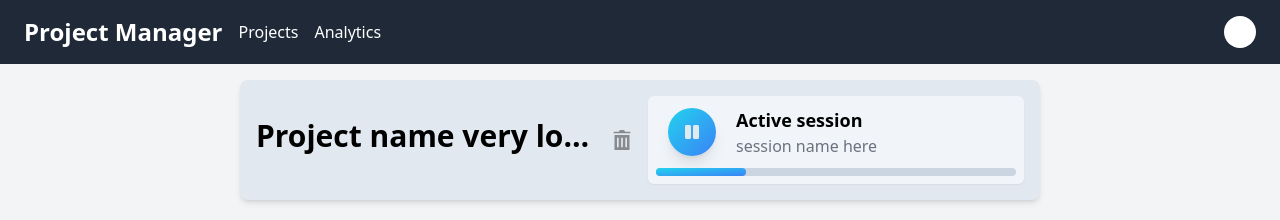
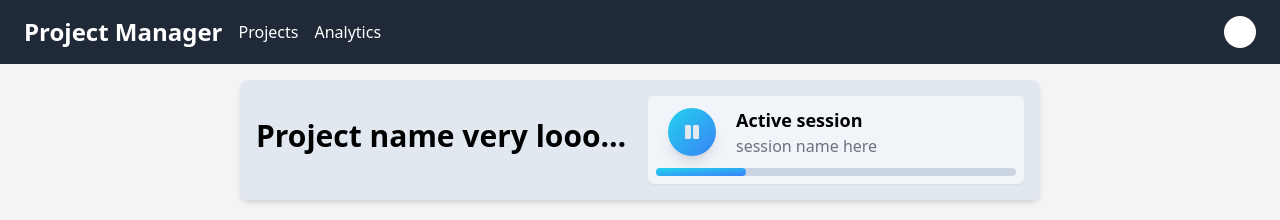
Before and after one commit to my-hack-club-projects/project-manager, a Vue app in the folder frontend/: page /projects/0/0/view in a window 1280 px wide. Shown: the top 220 px of the page. Built offline with nearby package versions, Linux system fonts and the light colour scheme.

Commit message:
Removed delete project icon

```diff
--- a/frontend/src/components/project/SessionInfo.vue
+++ b/frontend/src/components/project/SessionInfo.vue
@@ -3,14 +3,6 @@
             class="container grid grid-cols-1 md:grid-cols-2 items-center justify-center mx-auto p-4 gap-4 bg-slate-200 rounded-lg shadow-md hover:cursor-pointer">
             <div class="flex items-center">
                 <h2 class="text-3xl truncate font-bold mb-4 mt-2 w-full">{{ project.name }}</h2>
-
-                <button @click.stop="deleteProject" class="ml-2">
-                    <svg class="opacity-40" xmlns="http://www.w3.org/2000/svg" width="20" height="20"
-                        viewBox="0 0 24 24">
-                        <path
-                            d="M3 6v18h18v-18h-18zm5 14c0 .552-.448 1-1 1s-1-.448-1-1v-10c0-.552.448-1 1-1s1 .448 1 1v10zm5 0c0 .552-.448 1-1 1s-1-.448-1-1v-10c0-.552.448-1 1-1s1 .448 1 1v10zm5 0c0 .552-.448 1-1 1s-1-.448-1-1v-10c0-.552.448-1 1-1s1 .448 1 1v10zm4-18v2h-20v-2h5.711c.9 0 1.631-1.099 1.631-2h5.315c0 .901.73 2 1.631 2h5.712z" />
-                    </svg>
-                </button>
             </div>
 
             <div class="flex flex-col items-center p-2 bg-slate-100 rounded-md shadow-sm text-nowrap w-full">
```
